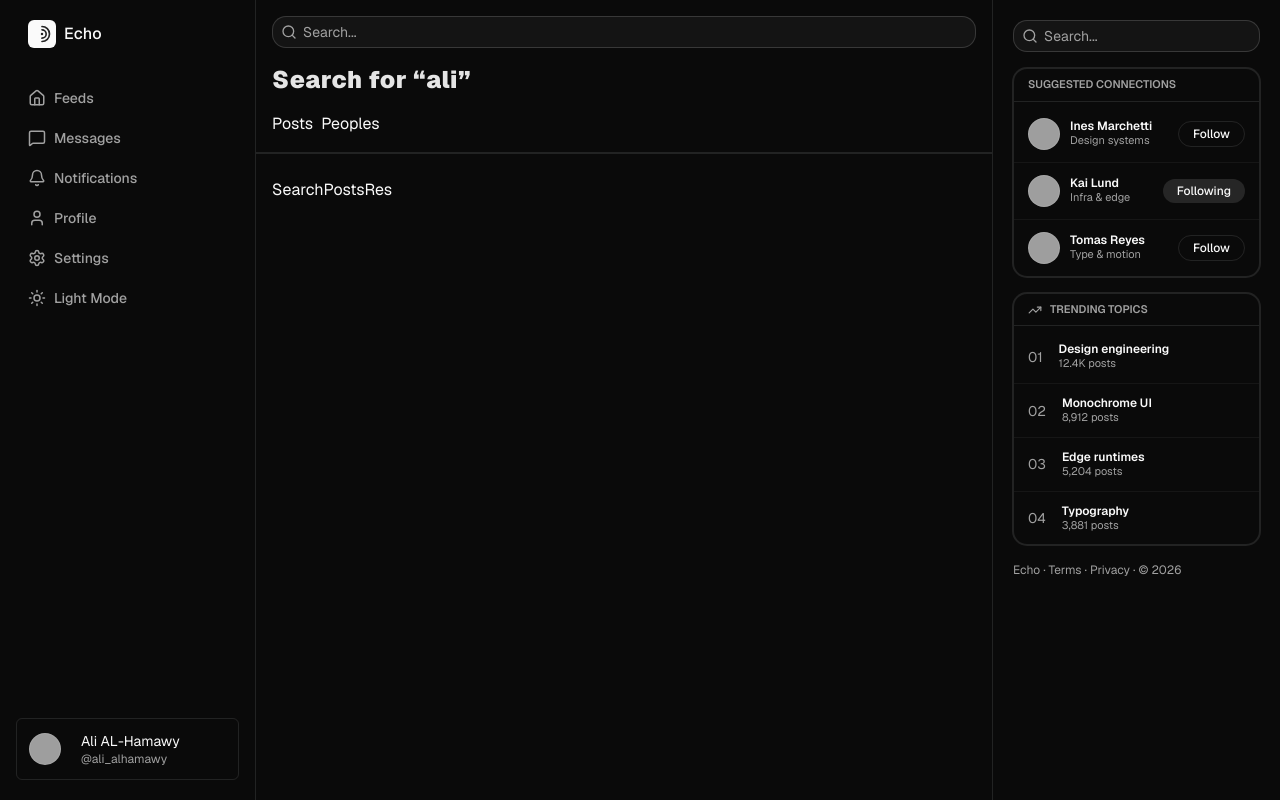
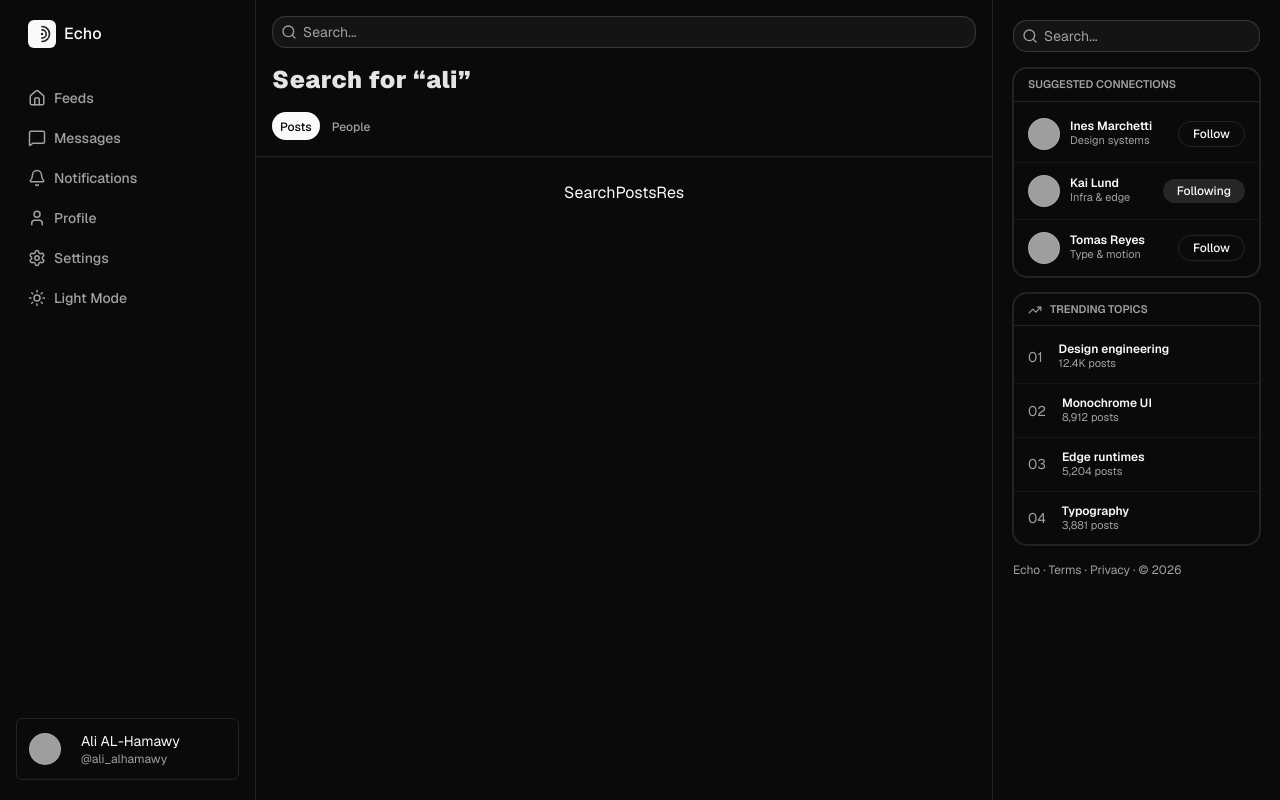
Before and after one commit to AliALHamawy/echo, a Next.js app: page /search in a window 1280 px wide. Built offline with nearby package versions, Linux system fonts and the light colour scheme; grey boxes are pictures that could not be loaded.

Commit message:
add animation to filter on search page

```diff
--- a/app/(main)/search/page.tsx
+++ b/app/(main)/search/page.tsx
@@ -3,26 +3,61 @@ import { SearchBar } from "@/components/myComponents/SearchBar"
 import SearchPostsRes from "@/components/myComponents/SearchPostsRes"
 import SearchRes from "@/components/myComponents/SearchRes"
 import { useState } from "react"
+import { motion } from "framer-motion"
+import { twMerge } from "tailwind-merge"
 
-const page = () => {
-    const [res, setRes] = useState<"people" | "post">("post")
+type FilterTab = "post" | "people"
+
+const Page = () => {
+    const [res, setRes] = useState<FilterTab>("post")
+
+    const tabs: { id: FilterTab; label: string }[] = [
+        { id: "post", label: "Posts" },
+        { id: "people", label: "People" },
+    ]
+
     return (
-        <>
-            <div className="flex flex-col w-full justify-start items-center min-h-screen gap-4">
-                <div className="flex flex-col w-full items-ctart gap-4 p-4 border-b-2 border-border">
+        <div className="flex flex-col w-full justify-start items-center min-h-screen gap-4">
+            <div className="flex flex-col w-full items-start gap-4 p-4 border-b border-border">
                 <SearchBar out={true} />
                 <h1 className="text-2xl text-primary font-black tracking-wide">Search for “ali”</h1>
-                <div className="flex w-full gap-2 items-center justify-start">
-                    <span onClick={() => setRes("post")}>Posts</span>
-                    <span onClick={() => setRes("people")}>Peoples</span>
-                </div>
-                </div>
-                <div className="flex flex-col w-full items-senter justify-start p-4 py-2">
-                    {res === "people" ? <SearchRes /> : <SearchPostsRes />}
+
+                <div className="flex w-fit bg-background gap-1">
+                    {tabs.map((tab) => {
+                        const isActive = res === tab.id
+                        return (
+                            <button
+                                key={tab.id}
+                                onClick={() => setRes(tab.id)}
+                                className={twMerge(
+                                    "relative text-sm p-1 px-2 rounded-xl transition-colors duration-200 capitalize select-none font-medium z-10 ",
+                                    isActive ? "text-background" : "text-muted-foreground hover:text-foreground"
+                                )}
+                            >
+                                <span className="relative z-10 text-xs">{tab.label}</span>
+
+                                {isActive && (
+                                    <motion.div
+                                        layoutId="search-active-pill"
+                                        className="absolute inset-0 bg-foreground rounded-xl z-0"
+                                        transition={{
+                                            type: "spring",
+                                            stiffness: 380,
+                                            damping: 30,
+                                        }}
+                                    />
+                                )}
+                            </button>
+                        )
+                    })}
                 </div>
             </div>
-        </>
+
+            <div className="flex flex-col w-full items-center justify-start p-4 py-2">
+                {res === "people" ? <SearchRes /> : <SearchPostsRes />}
+            </div>
+        </div>
     )
 }
 
-export default page
+export default Page
```
